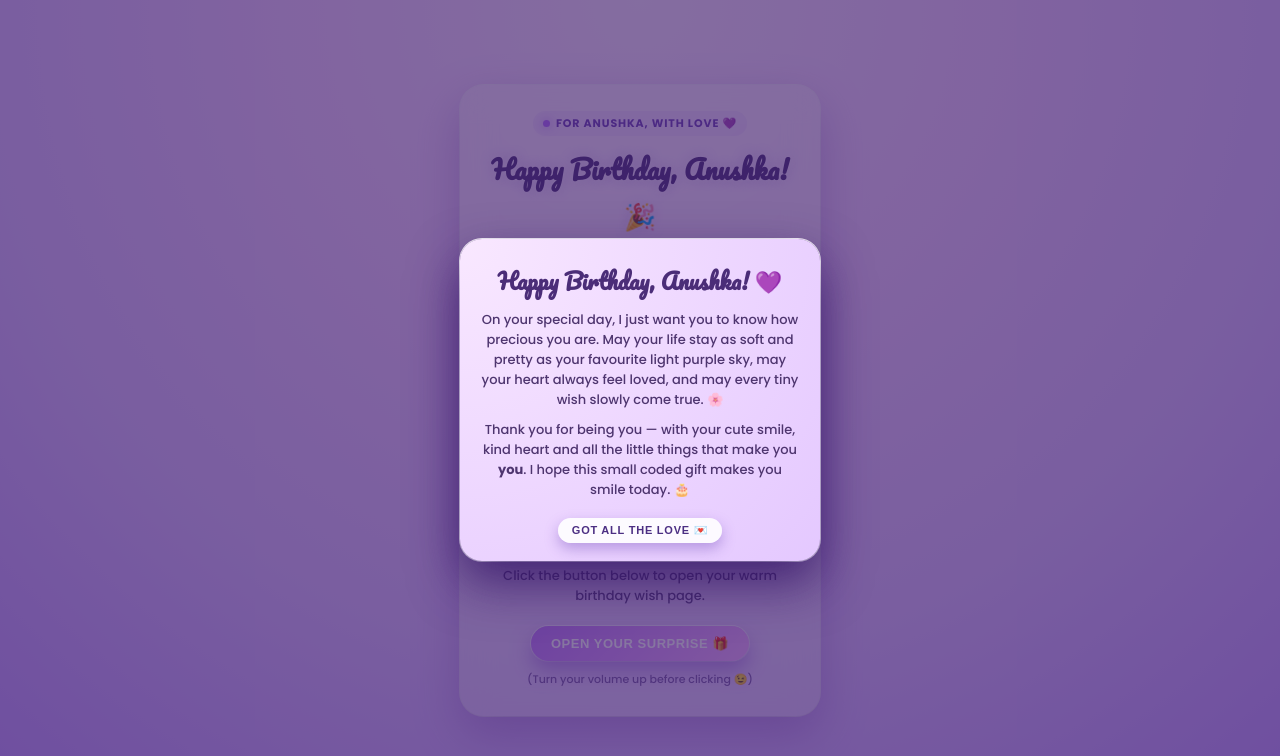
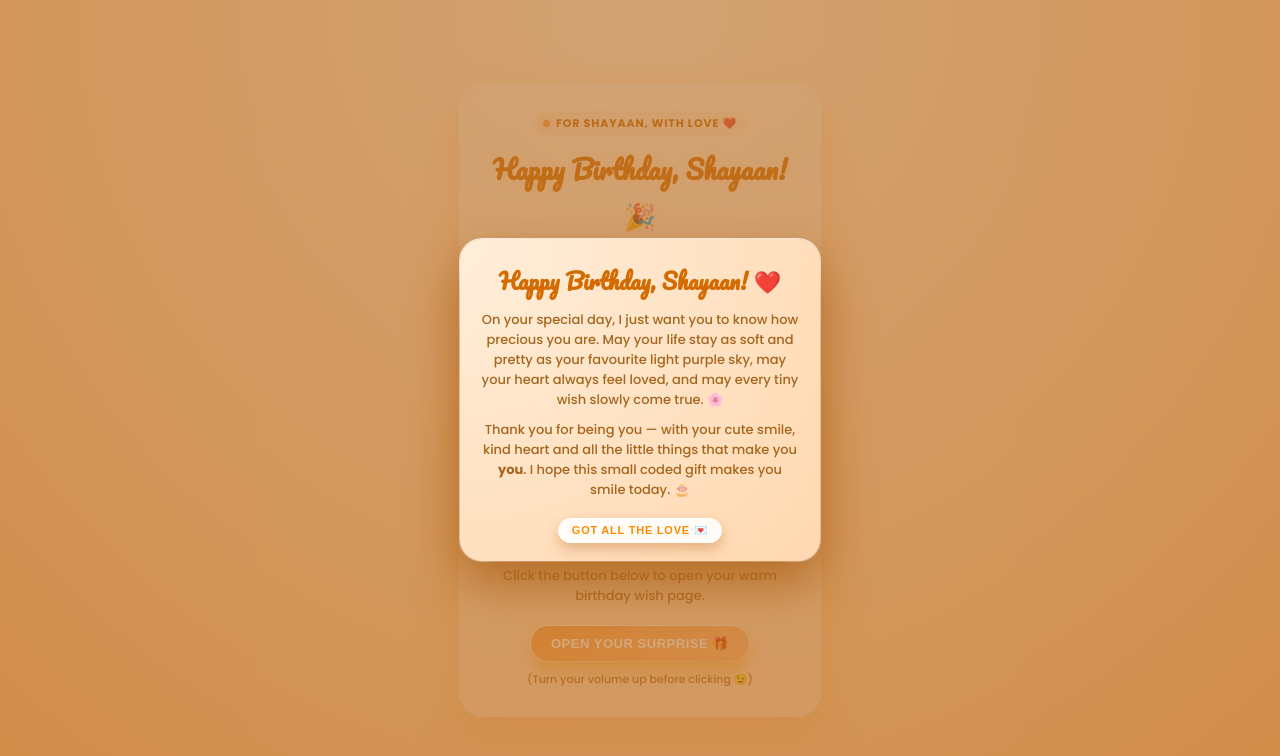
Before and after one commit to shaharia-islam-png/birthday, a plain HTML site: page index.html in a window 1280 px wide. Both pictures are taken after a click on the button "OPEN YOUR SURPRISE 🎁". Drawn offline with Linux system fonts and the light colour scheme.

Commit message:
change the person

```diff
--- a/index.html
+++ b/index.html
@@ -13,10 +13,10 @@
   <div class="card">
     <div class="badge">
       <span class="badge-dot"></span>
-      For Anushka, with love 💜
+      For Shayaan, with love ❤️
     </div>
 
-    <h1 class="title-script">Happy Birthday, Anushka! 🎉</h1>
+    <h1 class="title-script">Happy Birthday, Shayaan! 🎉</h1>
 
     <p class="subtitle">A tiny birthday surprise coded just for you ✨</p>
 
@@ -57,7 +57,7 @@
   <!-- Wish "page" (overlay) -->
   <div class="overlay" id="wishOverlay">
     <div class="wish-box">
-      <h2 class="wish-title">Happy Birthday, Anushka! 💜</h2>
+      <h2 class="wish-title">Happy Birthday, Shayaan! ❤️</h2>
       <p class="wish-text">
         On your special day, I just want you to know how precious you are.
         May your life stay as soft and pretty as your favourite light purple sky,
--- a/style.css
+++ b/style.css
@@ -11,11 +11,11 @@ body {
   justify-content: center;
   font-family: "Poppins", sans-serif;
   background: radial-gradient(circle at top,
-    #fbe8ff 0%,
-    #f3d1ff 35%,
-    #e0c3ff 65%,
-    #c49bff 100%);
-  color: #3b285c;
+    #fff3e6 0%,
+    #ffe0c2 35%,
+    #ffd2a3 65%,
+    #ffb87a 100%);
+  color: #5a3a18;
 }
 
 /* main card */
@@ -26,7 +26,7 @@ body {
   border-radius: 24px;
   background: rgba(255, 255, 255, 0.25);
   box-shadow:
-    0 18px 45px rgba(112, 54, 178, 0.35),
+    0 18px 45px rgba(255, 153, 51, 0.35),
     0 0 0 1px rgba(255, 255, 255, 0.7);
   backdrop-filter: blur(16px);
   text-align: center;
@@ -38,12 +38,12 @@ body {
   gap: 6px;
   padding: 4px 10px;
   border-radius: 999px;
-  background: rgba(198, 153, 255, 0.15);
+  background: rgba(255, 188, 121, 0.15);
   font-size: 11px;
   text-transform: uppercase;
   letter-spacing: 0.08em;
   font-weight: 600;
-  color: #6e3fb7;
+  color: #c46500;
   margin-bottom: 10px;
 }
 
@@ -51,23 +51,23 @@ body {
   width: 7px;
   height: 7px;
   border-radius: 999px;
-  background: #b46cff;
-  box-shadow: 0 0 10px rgba(180, 108, 255, 0.8);
+  background: #ff9f45;
+  box-shadow: 0 0 10px rgba(255, 159, 69, 0.8);
 }
 
 .title-script {
   font-family: "Pacifico", cursive;
   font-size: 26px;
-  color: #4c2d7a;
+  color: #d46b00;
   text-shadow:
-    0 0 6px rgba(254, 245, 255, 0.9),
-    0 0 12px rgba(138, 80, 214, 0.4);
+    0 0 6px rgba(255, 240, 225, 0.9),
+    0 0 12px rgba(255, 170, 85, 0.4);
   margin-bottom: 6px;
 }
 
 .subtitle {
   font-size: 13px;
-  color: #70509c;
+  color: #b56e23;
   margin-bottom: 18px;
 }
 
@@ -75,11 +75,11 @@ body {
   display: inline-block;
   padding: 4px 12px;
   border-radius: 999px;
-  background: linear-gradient(135deg, #f5e4ff, #e5caff);
+  background: linear-gradient(135deg, #ffe8ce, #ffd6a5);
   font-weight: 600;
-  color: #4b2a7f;
+  color: #d46b00;
   margin-bottom: 14px;
-  box-shadow: 0 6px 16px rgba(163, 110, 255, 0.35);
+  box-shadow: 0 6px 16px rgba(255, 155, 60, 0.35);
 }
 
 .chips {
@@ -95,13 +95,13 @@ body {
   border-radius: 999px;
   font-size: 11px;
   background: rgba(255, 255, 255, 0.8);
-  color: #6c4a98;
-  box-shadow: 0 2px 7px rgba(124, 71, 194, 0.25);
+  color: #b56e23;
+  box-shadow: 0 2px 7px rgba(255, 159, 69, 0.25);
 }
 
 .message-short {
   font-size: 13px;
-  color: #5a427f;
+  color: #a0641f;
   margin-bottom: 20px;
 }
 
@@ -115,10 +115,10 @@ body {
   font-weight: 600;
   letter-spacing: 0.04em;
   text-transform: uppercase;
-  background: linear-gradient(135deg, #c27dff, #f3b3ff);
+  background: linear-gradient(135deg, #ff9f45, #ffb87a);
   color: #fff;
   box-shadow:
-    0 10px 20px rgba(138, 75, 214, 0.5),
+    0 10px 20px rgba(255, 140, 0, 0.5),
     0 0 0 1px rgba(255, 255, 255, 0.8);
   transition: transform 0.15s ease, box-shadow 0.15s ease, filter 0.15s ease;
 }
@@ -127,21 +127,21 @@ body {
   transform: translateY(-2px) scale(1.03);
   filter: brightness(1.05);
   box-shadow:
-    0 12px 26px rgba(114, 61, 195, 0.7),
+    0 12px 26px rgba(255, 125, 0, 0.7),
     0 0 0 1px rgba(255, 255, 255, 0.95);
 }
 
 .btn:active {
   transform: translateY(0) scale(0.98);
   box-shadow:
-    0 6px 14px rgba(114, 61, 195, 0.55),
+    0 6px 14px rgba(255, 125, 0, 0.55),
     0 0 0 1px rgba(255, 255, 255, 0.95);
 }
 
 .hint {
   margin-top: 10px;
   font-size: 11px;
-  color: #7a5ba9;
+  color: #b36a1c;
 }
 
 /* cake + candle */
@@ -160,8 +160,8 @@ body {
   width: 110px;
   height: 14px;
   border-radius: 999px;
-  background: #e3d2ff;
-  box-shadow: 0 6px 12px rgba(94, 63, 155, 0.4);
+  background: #ffe0c2;
+  box-shadow: 0 6px 12px rgba(224, 150, 63, 0.4);
 }
 
 .cake-body {
@@ -172,8 +172,8 @@ body {
   width: 90px;
   height: 55px;
   border-radius: 18px 18px 10px 10px;
-  background: linear-gradient(180deg, #fbe3ff, #e3b4ff);
-  box-shadow: 0 6px 10px rgba(113, 73, 172, 0.35);
+  background: linear-gradient(180deg, #ffe8ce, #ffc38e);
+  box-shadow: 0 6px 10px rgba(217, 137, 49, 0.35);
 }
 
 .cake-top {
@@ -184,8 +184,8 @@ body {
   width: 80px;
   height: 10px;
   border-radius: 999px;
-  background: #fff5ff;
-  box-shadow: 0 2px 4px rgba(137, 92, 186, 0.4);
+  background: #fff8f0;
+  box-shadow: 0 2px 4px rgba(214, 142, 61, 0.4);
 }
 
 .candle {
@@ -198,10 +198,10 @@ body {
   border-radius: 999px;
   background: repeating-linear-gradient(
     to bottom,
-    #f7f2ff 0,
-    #f7f2ff 4px,
-    #d7b6ff 4px,
-    #d7b6ff 8px
+    #fff4e8 0,
+    #fff4e8 4px,
+    #ffd6a5 4px,
+    #ffd6a5 8px
   );
   display: flex;
   align-items: flex-start;
@@ -213,13 +213,13 @@ body {
   width: 14px;
   height: 22px;
   border-radius: 50%;
-  background: radial-gradient(circle at 30% 20%, #fff 0%, #ffd27f 40%, #ff8f4b 100%);
+  background: radial-gradient(circle at 30% 20%, #fff 0%, #ffd27f 40%, #ff9f45 100%);
   margin-top: -18px;
   opacity: 0;
   transform-origin: bottom center;
 }
 
-/* lit state (JS theke class add hobe) */
+/* lit state */
 .candle.lit .flame {
   opacity: 1;
   animation: flameFlicker 0.4s infinite alternate;
@@ -228,11 +228,11 @@ body {
 @keyframes flameFlicker {
   0% {
     transform: translateX(-1px) scale(0.96);
-    filter: drop-shadow(0 0 4px rgba(255, 186, 120, 0.9));
+    filter: drop-shadow(0 0 4px rgba(255, 170, 70, 0.9));
   }
   100% {
     transform: translateX(1px) scale(1.05);
-    filter: drop-shadow(0 0 8px rgba(255, 200, 140, 1));
+    filter: drop-shadow(0 0 8px rgba(255, 190, 100, 1));
   }
 }
 
@@ -240,7 +240,7 @@ body {
 .overlay {
   position: fixed;
   inset: 0;
-  background: rgba(54, 28, 97, 0.6);
+  background: rgba(180, 110, 40, 0.6);
   display: flex;
   align-items: center;
   justify-content: center;
@@ -257,11 +257,11 @@ body {
 .wish-box {
   width: 360px;
   max-width: 90vw;
-  background: radial-gradient(circle at top left, #f9e8ff, #e4c8ff);
+  background: radial-gradient(circle at top left, #ffeeda, #ffd8b0);
   border-radius: 22px;
   padding: 22px 20px 18px;
   box-shadow:
-    0 22px 50px rgba(53, 19, 105, 0.8),
+    0 22px 50px rgba(175, 95, 20, 0.8),
     0 0 0 1px rgba(255, 255, 255, 0.95);
   text-align: center;
 }
@@ -269,13 +269,13 @@ body {
 .wish-title {
   font-family: "Pacifico", cursive;
   font-size: 22px;
-  color: #4b2d78;
+  color: #d46b00;
   margin-bottom: 10px;
 }
 
 .wish-text {
   font-size: 13px;
-  color: #4e356f;
+  color: #a5651d;
   margin-bottom: 10px;
 }
 
@@ -290,13 +290,13 @@ body {
   font-weight: 600;
   text-transform: uppercase;
   letter-spacing: 0.07em;
-  color: #4c2f83;
+  color: #ff8c00;
   background: rgba(255, 255, 255, 0.9);
-  box-shadow: 0 6px 14px rgba(108, 71, 179, 0.4);
+  box-shadow: 0 6px 14px rgba(190, 110, 40, 0.4);
   transition: transform 0.15s ease, box-shadow 0.15s ease;
 }
 
 .close-btn:hover {
   transform: translateY(-2px);
-  box-shadow: 0 8px 18px rgba(95, 64, 160, 0.55);
+  box-shadow: 0 8px 18px rgba(160, 90, 30, 0.55);
 }
```
Also changed, not shown: 1 other file.
